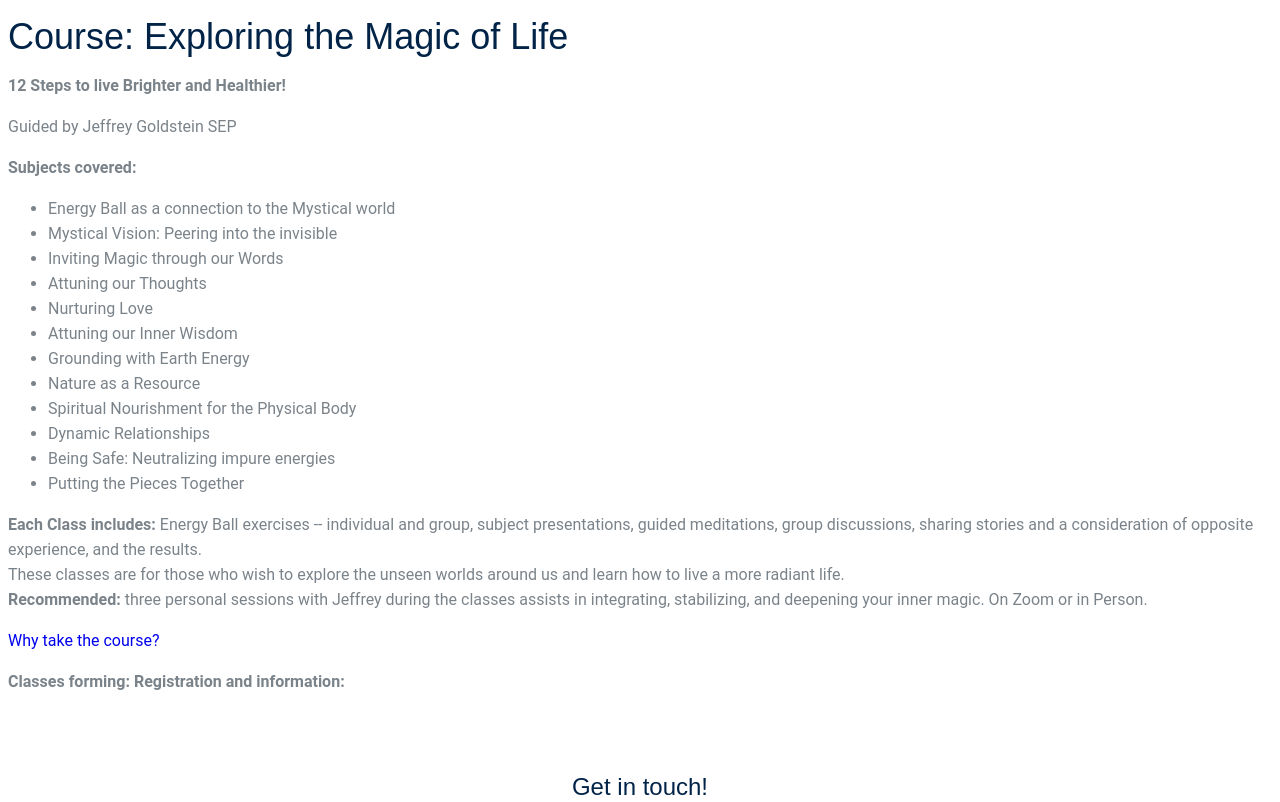
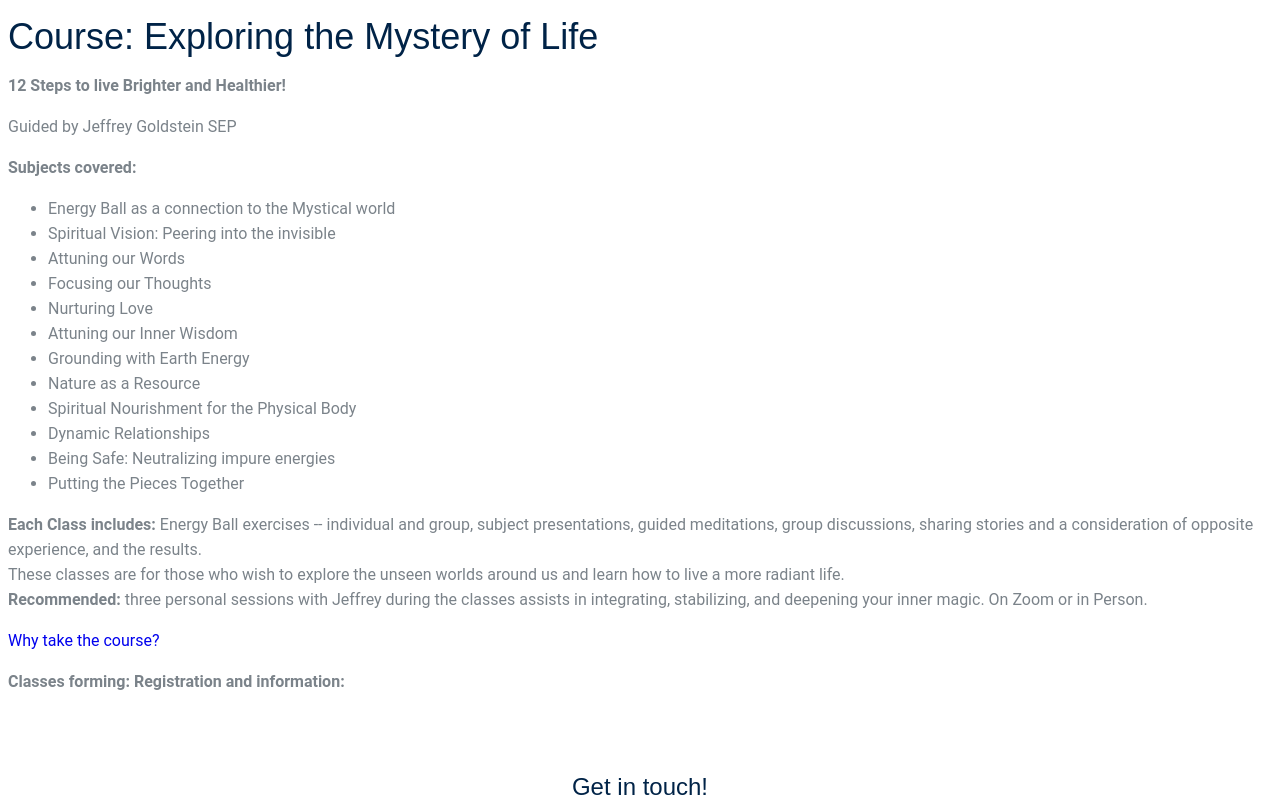
Before and after one commit to aircleanapp/ipec, a plain HTML site: page jeff/about.html in a window 1280 px wide. Shown: the top 802 px of the page. Drawn offline with Linux system fonts and the light colour scheme.

Commit message:
magic -> mystery

```diff
--- a/jeff/about.html
+++ b/jeff/about.html
@@ -152,15 +152,15 @@
         list-style-type: check
     }
 </style>
-      <h1>Course: Exploring the Magic of Life</h1>
+      <h1>Course: Exploring the Mystery of Life</h1>
 <p><strong>12 Steps to live Brighter and Healthier!</strong><strong><br></strong></p>
 <p>Guided by Jeffrey Goldstein SEP</p>
 <p><strong>Subjects covered:&nbsp;</strong></p>
 <ul>
     <li>Energy Ball as a connection to the Mystical world&nbsp;</li>
-    <li>Mystical Vision: Peering into the invisible&nbsp;</li>
-    <li>Inviting Magic through our Words&nbsp;</li>
-    <li>Attuning our Thoughts</li>
+    <li>Spiritual Vision: Peering into the invisible&nbsp;</li>
+    <li>Attuning our Words&nbsp;</li>
+    <li>Focusing our Thoughts</li>
     <li>Nurturing Love</li>
     <li>Attuning our Inner Wisdom&nbsp;</li>
     <li>Grounding with Earth Energy&nbsp;</li>
@@ -192,7 +192,7 @@ These classes are for those who wish to explore the unseen worlds around us and
                         <input id="fname" required type="text" placeholder="name" name="entry.2106222765" >
                         <input id="femail" required type="email" pattern="[A-Za-z0-9._%+-]+@[A-Za-z0-9.-]+\.[A-Za-z]{1,63}$" placeholder="email" name="entry.1796742363" >
                         <input id="ftel" type="tel" placeholder="tel" name="entry.1925579540">
-                        <input id="ftext" type="text" placeholder="message" value="register to Natural Magic Course" width="30" name="entry.163942854" class="hid">
+                        <input id="ftext" type="text" placeholder="message" value="register to Exploring the Mystery of Life Course" width="30" name="entry.163942854" class="hid">
                         <!--
                         <input id="fsecret" type="text" name="entry.71230267" value="#1579" width="30" class="hid">
                         -->
```
